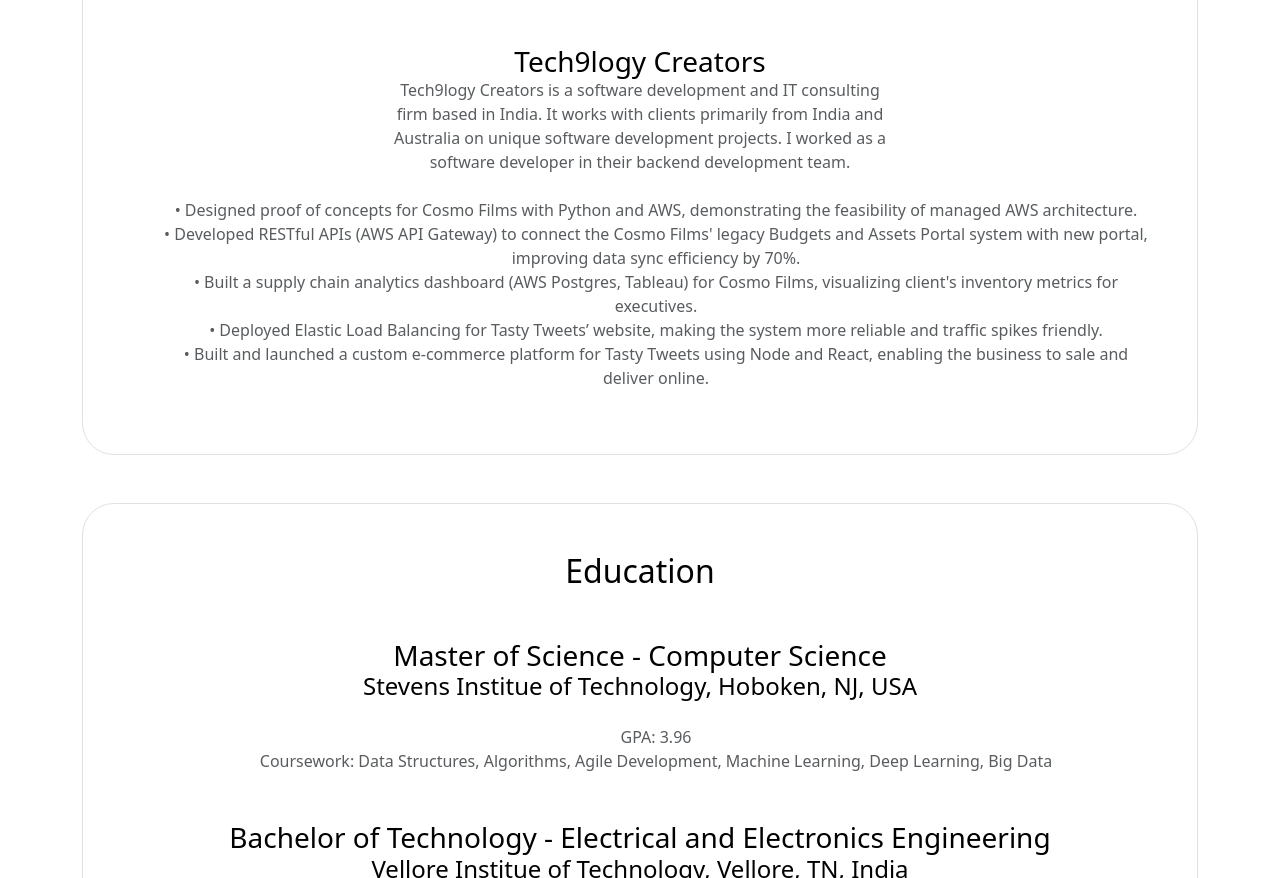
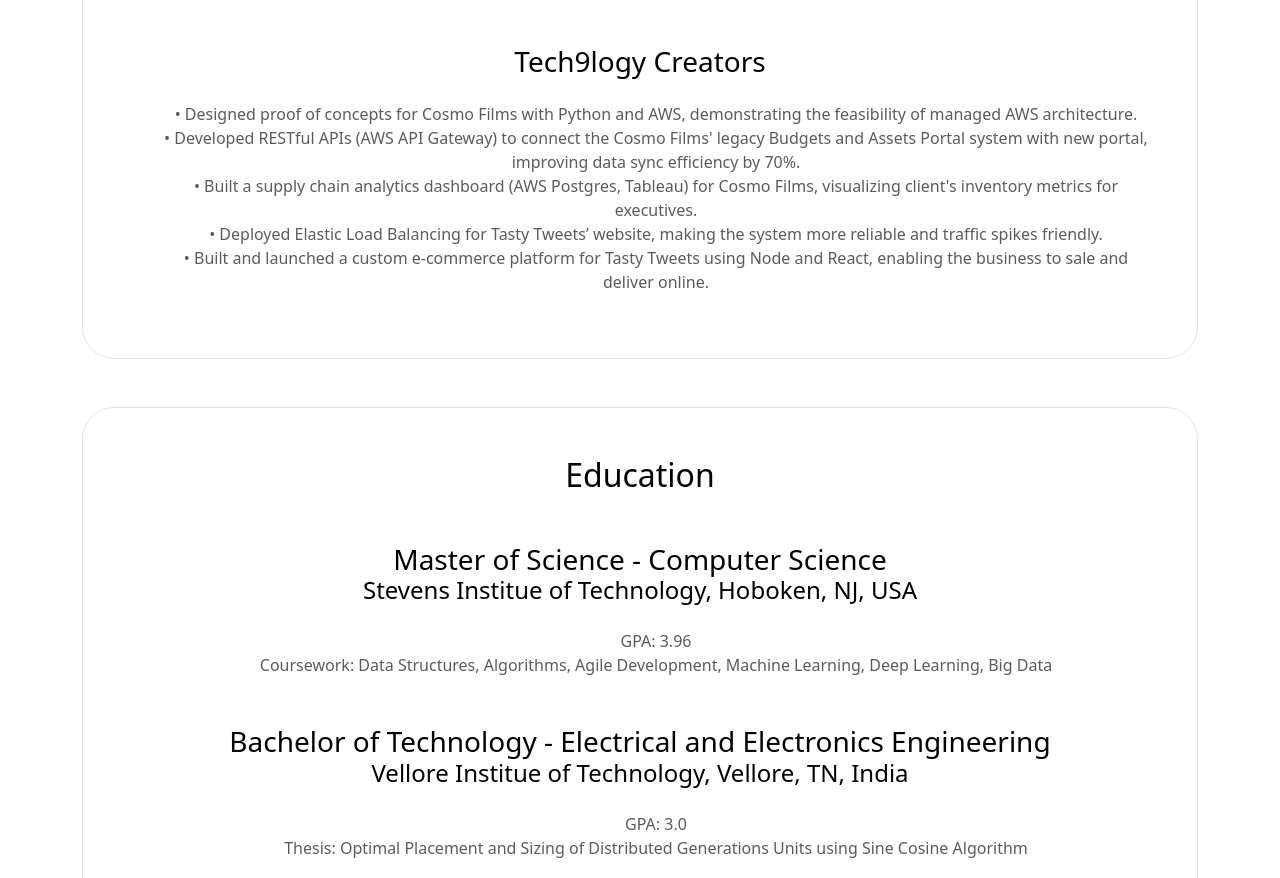
Before and after one commit to atulgupta002/atul-gupta.github.io, a plain HTML site: page index.html in a window 1280 px wide. Shown: the part 2648-3526 px from the top of the page. Drawn offline with nearby package versions, Linux system fonts and the light colour scheme.

Commit message:
Update index.html

```diff
--- a/index.html
+++ b/index.html
@@ -107,7 +107,6 @@
 
             <h3 class="text-body-emphasis pb-0 mb-0 mt-5">Tech9logy Creators</h3>
             <p class="col-lg-6 mx-auto mb-4">
-                Tech9logy Creators is a software development and IT consulting firm based in India. It works with clients primarily from India and Australia on unique software development projects. I worked as a software developer in their backend development team.
             <ul class="tech9logy">
                 <li>• Designed proof of concepts for Cosmo Films with Python and AWS, demonstrating the feasibility of managed AWS architecture.</li>
                 <li>• Developed RESTful APIs (AWS API Gateway) to connect the Cosmo Films' legacy Budgets and Assets Portal system with new portal, improving data sync efficiency by 70%.</li>
```
